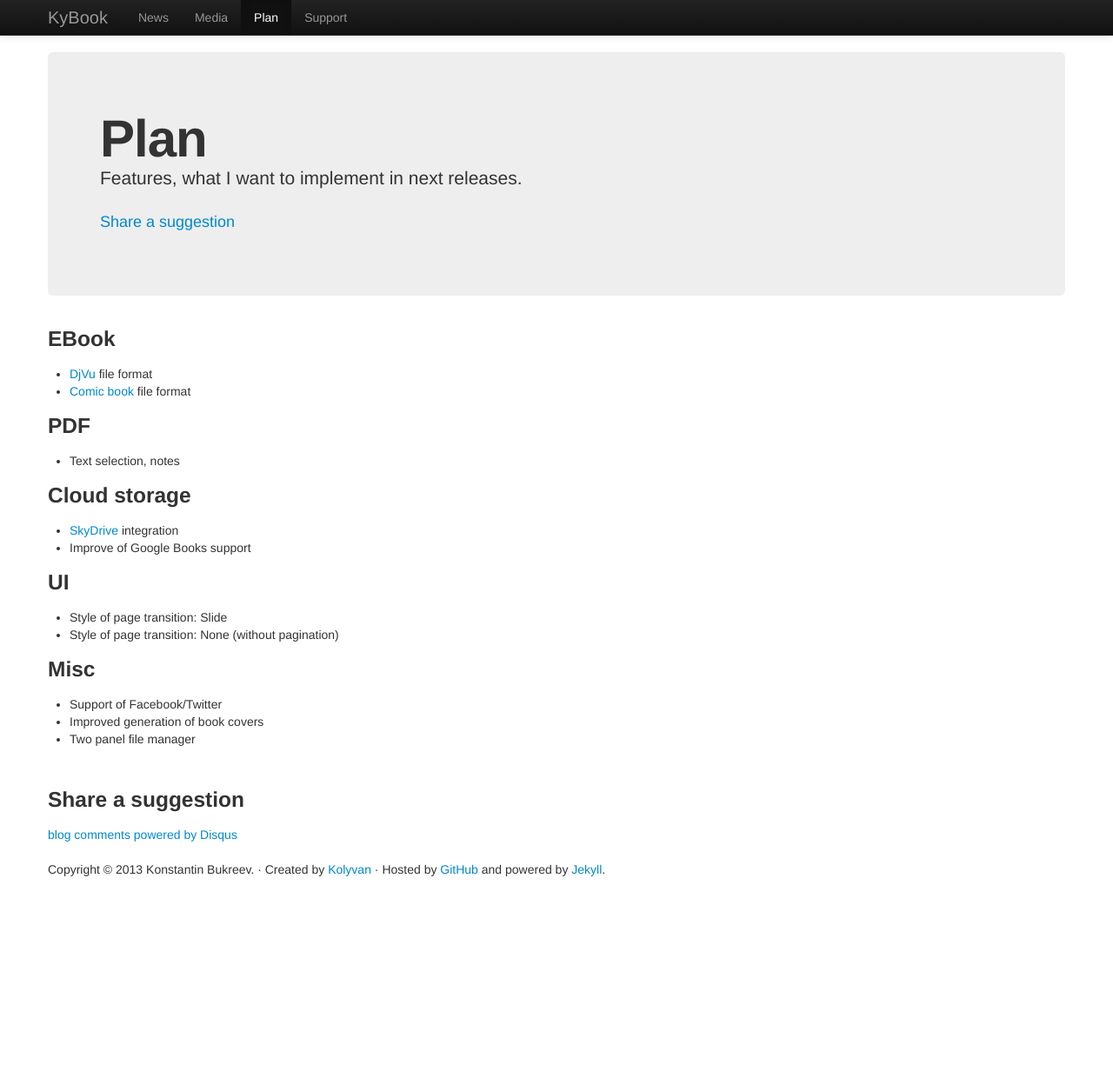
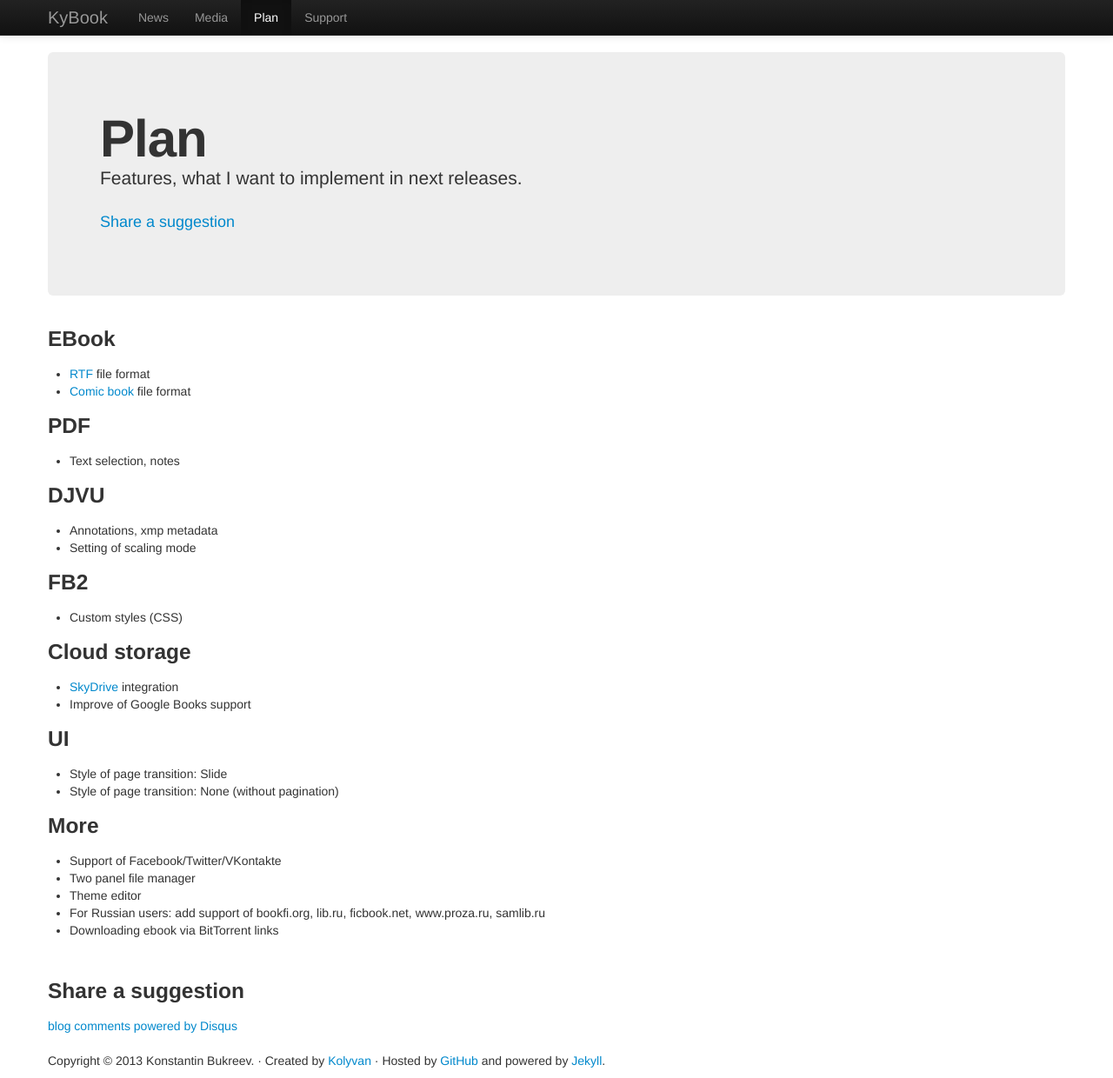
Before and after one commit to kolyvan/kolyvan.github.com, a Jekyll site: the page built from kybook/plan.html, in a window 1280 px wide and 1240 px high. Shown: the whole window at 87% size. Built offline with Jekyll 4.4.1, drawn with Linux system fonts in a browser that asks for light colours; nearby versions of some CDN libraries; comment, search, counter and statistics services are not loaded.

Commit message:
update kybook pages

```diff
--- a/kybook/index.html
+++ b/kybook/index.html
@@ -18,7 +18,7 @@ title: KyBook
 		<ul>
 		<li>iPhone / iPad</li>
 		<li>Highly customizable and friendly interface</li>
-		<li>Supports e-books in EPUB, FictionBook (fb2, fb2.zip) and PDF formats.</li>
+		<li>Supports e-books in EPUB, FictionBook (fb2, fb2.zip), TXT, DJVU and PDF formats.</li>
 		<li>Has wide opportunities in searching and downloading e-books from different sources.</li>
 		<li>Provides access to enormous collection of free electronic books through OPDS-catalogs support.</li>
 		<li>Downloads e-books directly from network folders in local network via MS Windows/SMB protocol and with the help of Web Browser (Mobile Safari), e-mail or iTunes.</li>
@@ -37,10 +37,11 @@ title: KyBook
 		<h3 id="features">Key features</h3>
 
 		<ul>
-		<li>EPUB, FB2, PDF formats</li>
+		<li>EPUB, FB2, PDF, DJVU formats</li>
 		<li>OPDS catalogs and network folders</li>
 		<li>Google Books, Google Drive, Dropbox, Yandex Disc</li>
 		<li>Flexible reading mode settings</li>
+		<li>Text to speech</li>
 		</ul>
 
 		<ul class="nav nav-tabs nav-stacked">
--- a/kybook/plan.html
+++ b/kybook/plan.html
@@ -14,7 +14,7 @@ title: Plan
 <h3>EBook</h3>
 
 <ul>
-	<li><a href="http://en.wikipedia.org/wiki/DjVu">DjVu</a> file format</li>
+	<li><a href="http://en.wikipedia.org/wiki/Rich_Text_Format">RTF</a> file format</li>
 	<li><a href="https://en.wikipedia.org/wiki/Comic_book_archive">Comic book</a> file format</li>
 </ul>
 
@@ -22,6 +22,18 @@ title: Plan
 
 <ul>
 	<li>Text selection, notes</li>
+</ul>
+
+<h3>DJVU</h3>
+
+<ul>
+	<li>Annotations, xmp metadata</li>
+	<li>Setting of scaling mode</li>
+</ul>
+
+<h3>FB2</h3>
+<ul>
+	<li>Custom styles (CSS)</li>
 </ul>
 
 <h3>Cloud storage</h3>
@@ -38,12 +50,14 @@ title: Plan
 	<li>Style of page transition: None (without pagination)</li>
 </ul>
 
-<h3>Misc</h3>
+<h3>More</h3>
 
 <ul>
-	<li>Support of Facebook/Twitter</li>
-	<li>Improved generation of book covers</li>
+	<li>Support of Facebook/Twitter/VKontakte</li>
 	<li>Two panel file manager</li>
+	<li>Theme editor</li>
+	<li>For Russian users: add support of bookfi.org, lib.ru, ficbook.net, www.proza.ru, samlib.ru</li>
+	<li>Downloading ebook via BitTorrent links</li>
 </ul>
 
 <script type="text/javascript" charset="utf-8">
```
